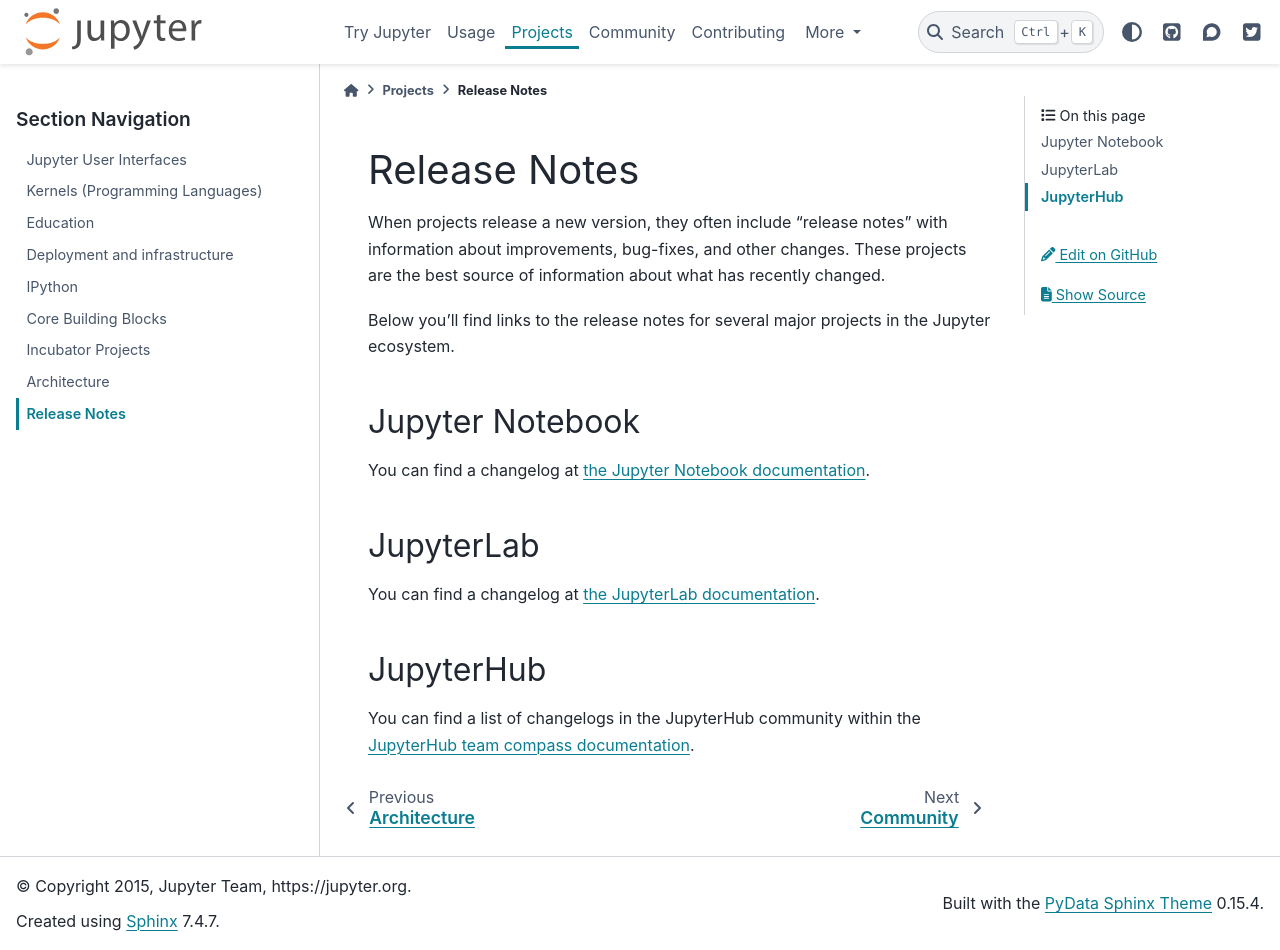
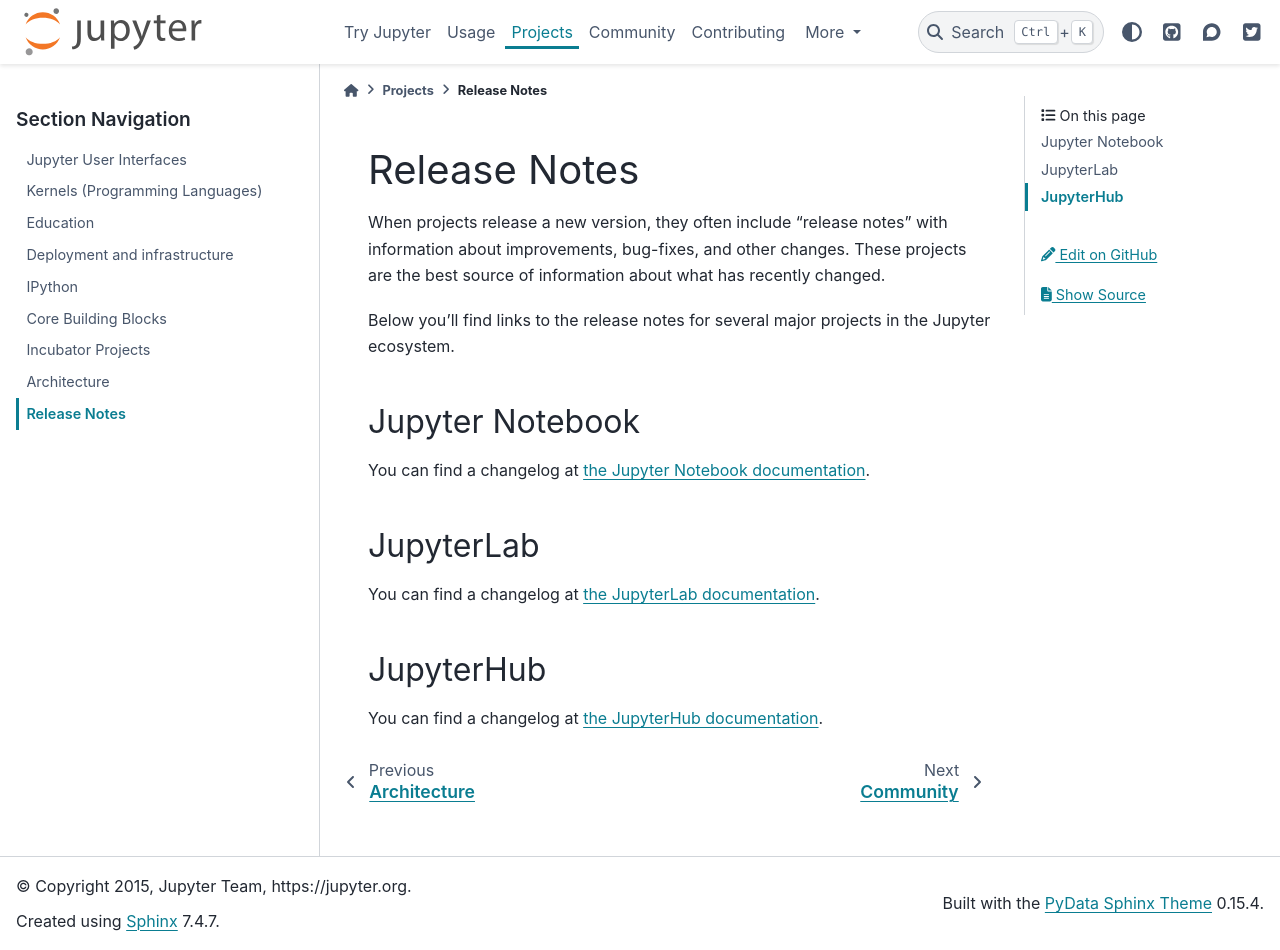
Before and after one commit to jupyter/jupyter, a Sphinx documentation site: the page built from docs/source/releases.rst, in a window 1280 px wide and 950 px high. Built offline with Sphinx 7.4.7 and the PyData theme 0.15.4, drawn with Linux system fonts in a browser that asks for light colours; pages that are not in the unit, such as notebooks, are missing from menus.

Commit message:
Update link to JupyterHub changelog

```diff
--- a/docs/source/releases.rst
+++ b/docs/source/releases.rst
@@ -24,5 +24,5 @@
 JupyterHub
 ==========
 
-You can find a list of changelogs in the JupyterHub community within the
-`JupyterHub team compass documentation <https://github.com/jupyterhub/team-compass#team-information>`_.
+You can find a changelog at
+`the JupyterHub documentation <https://jupyterhub.readthedocs.io/en/stable/reference/changelog.html>`_.
```
